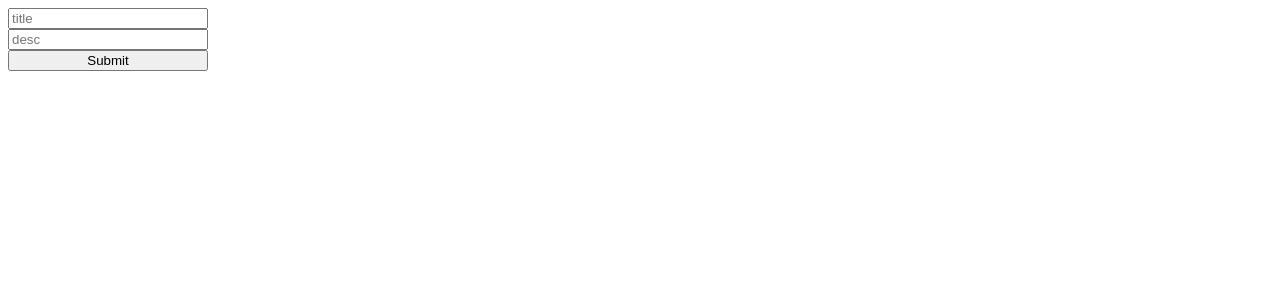
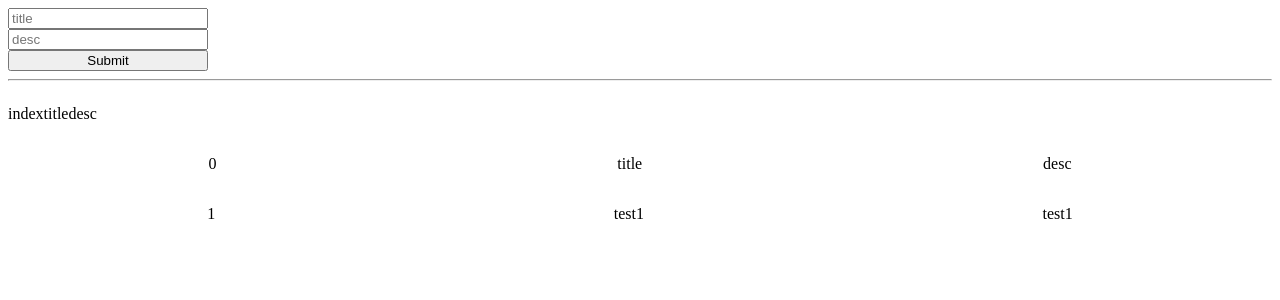
Before and after one commit to bora001/react_practice, a React (Create React App) app: page / in a window 1280 px wide. Shown: the top 300 px of the page. Built offline with nearby package versions, Linux system fonts and the light colour scheme.

Commit message:
infopage

```diff
--- a/src/App.js
+++ b/src/App.js
@@ -1,8 +1,54 @@
+import React, { useState } from "react";
+
 import InputPage from "./InputPage";
+import InfoPage from "./InfoPage";
+
 function App() {
+  const [InputValue, setInputValue] = useState({
+    title: "",
+    desc: "",
+  });
+
+  const { title, desc } = InputValue;
+
+  const onSubmit = (e) => {
+    e.preventDefault();
+    e.target.reset();
+    console.log(InputValue);
+  };
+
+  const onChange = (e) => {
+    const { value, name } = e.target;
+    setInputValue({
+      ...InputValue,
+      [name]: value,
+    });
+  };
+
+  const [Info, setInfo] = useState([
+    { id: 0, title: "title", desc: "desc" },
+    {
+      id: 1,
+      title: "test1",
+      desc: "test1",
+    },
+  ]);
+
   return (
     <div>
-      <InputPage />
+      <InputPage
+        title={title}
+        desc={desc}
+        onSubmit={onSubmit}
+        onChange={onChange}
+      />
+      <hr />
+      <div style={{ display: "flex" }}>
+        <p>index</p>
+        <p>title</p>
+        <p>desc</p>
+      </div>
+      <InfoPage info={Info} />
     </div>
   );
 }
--- /dev/null
+++ b/src/InfoPage.js
@@ -0,0 +1,21 @@
+import React from "react";
+
+function InfoPage({ info }) {
+  console.log(info);
+  return (
+    <div>
+      {info &&
+        info.map((content, index) => {
+          return (
+            <div style={{ display: "flex", justifyContent: "space-around" }}>
+              <p>{content.id}</p>
+              <p>{content.title}</p>
+              <p>{content.desc}</p>
+            </div>
+          );
+        })}
+    </div>
+  );
+}
+
+export default InfoPage;
--- a/src/InputPage.js
+++ b/src/InputPage.js
@@ -1,26 +1,6 @@
-import React, { useState } from "react";
+import React from "react";
 
-function InputPage() {
-  const [InputValue, setInputValue] = useState({
-    title: "",
-    desc: "",
-  });
-
-  const { title, desc } = InputValue;
-
-  function onSubmit(e) {
-    e.preventDefault();
-    e.target.reset();
-  }
-
-  function getInputValue(e) {
-    const { value, name } = e.target;
-    setInputValue({
-      ...InputValue,
-      [name]: value,
-    });
-  }
-
+function InputPage({ onSubmit, onChange, title, desc }) {
   return (
     <div>
       <form
@@ -30,10 +10,16 @@ function InputPage() {
         <input
           name="title"
           placeholder="title"
-          onChange={getInputValue}
+          onChange={onChange}
+          value={title}
         ></input>
 
-        <input name="desc" placeholder="desc" onChange={getInputValue}></input>
+        <input
+          name="desc"
+          placeholder="desc"
+          onChange={onChange}
+          value={desc}
+        ></input>
         <button onSubmit={onSubmit}>Submit</button>
       </form>
     </div>
```
